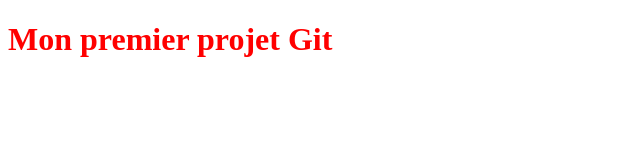
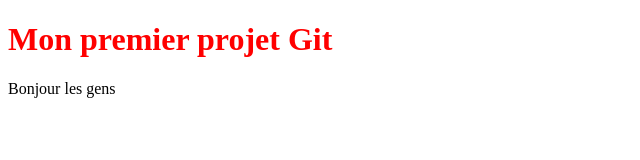
Before and after one commit to loydsi/cv-, a plain HTML site: page index.html in a window 1280 px wide. Shown: the whole page, without its empty margins (0-640 px from the left). Drawn offline with Linux system fonts and the light colour scheme.

Commit message:
Ajout d'un paragraphe

```diff
--- a/index.html
+++ b/index.html
@@ -9,5 +9,6 @@
 </head>
 <body>
     <h1>Mon premier projet Git</h1>
+    <p>Bonjour les gens</p>
 </body>
 </html>
```
